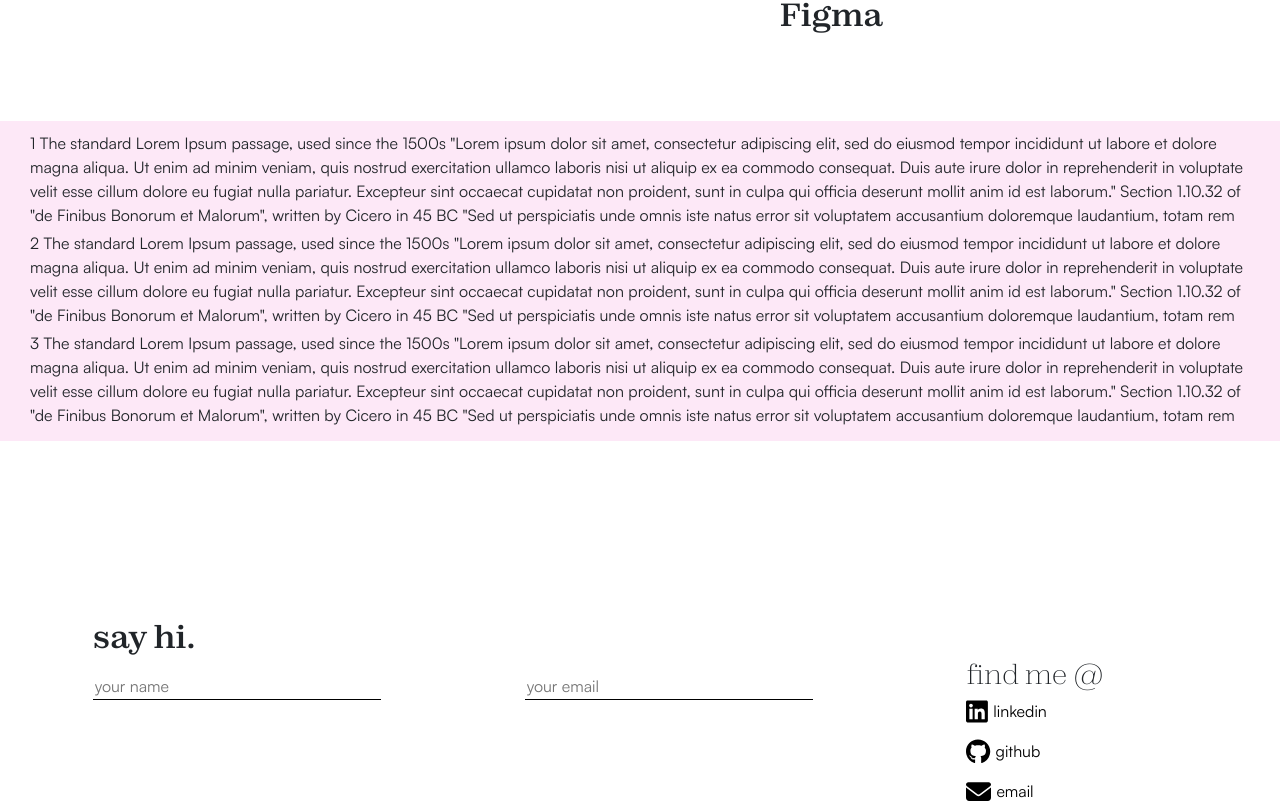
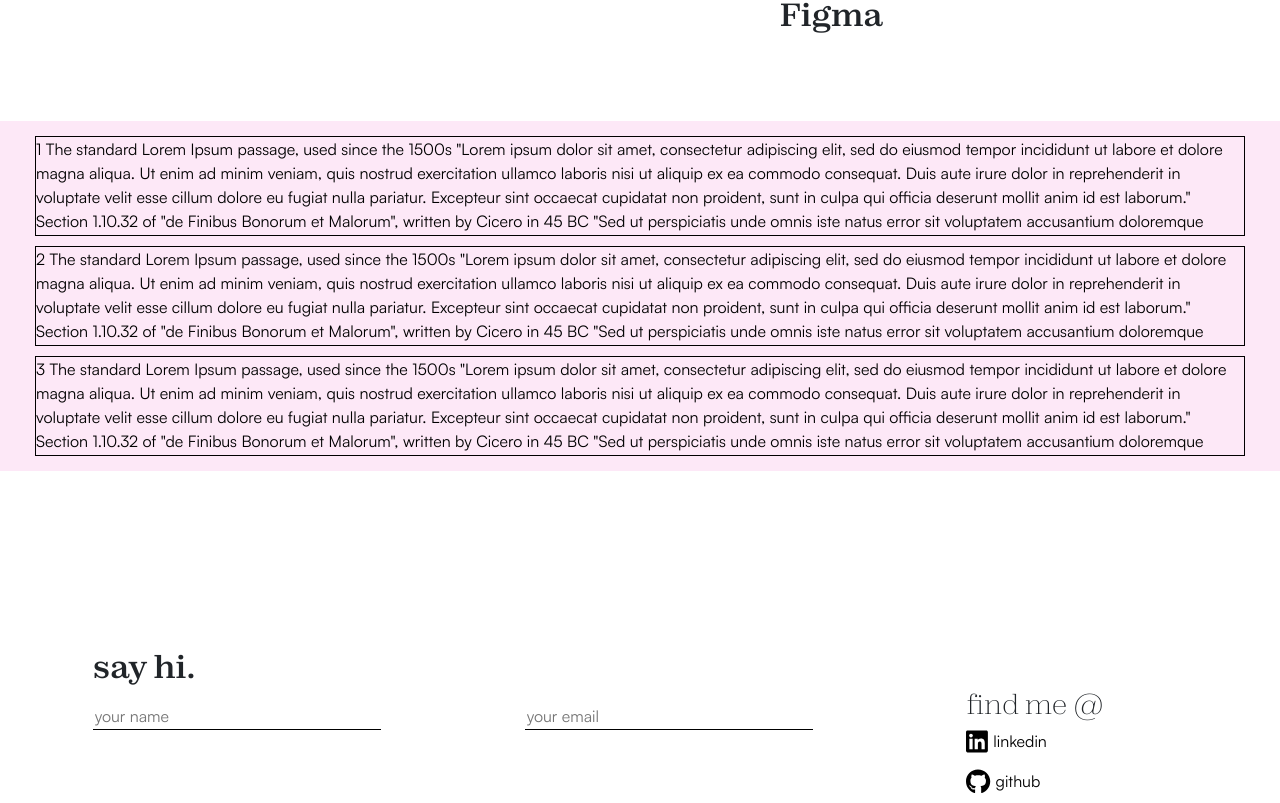
Before and after one commit to inidavies/personal-website, a Next.js app: page / in a window 1280 px wide. Shown: the part 2039-2842 px from the top of the page. Built offline with nearby package versions, Linux system fonts and the light colour scheme; no server answers.

Commit message:
smooth expansion transition

```diff
--- a/public/styles/projects.css
+++ b/public/styles/projects.css
@@ -4,14 +4,26 @@
   flex-direction: column;
   overflow: hidden;
 }
-.projectStack{
+#projects a{
+  border: 1px solid black;
+  margin:5px;
+  cursor:pointer;
   height: 100px;
   overflow: hidden;
+  text-decoration: none;
+  color:black;
+  transition: all 1s ease-in-out;
 }
-.clicked{
-  height: 100%;
+#projects a:hover,a:focus{
+  height: 50vh;
+  /** i was stumped about why the transition was so abrupt at first
+  and apparently its beacause i set height tyo 100%. Only an actual
+  value like 100px or 50vh with work for the smooth transition **/
 }
 
+.active{
+  max-height: 100%;
+}
 @media screen and (max-width: 800px){
 
   }
--- a/src/components/ProjectsPage/index.tsx
+++ b/src/components/ProjectsPage/index.tsx
@@ -1,22 +1,27 @@
 import React, { useState } from "react";
+import Collapse from "react-bootstrap/Collapse";
+
 function ProjectsPage() {
-  const [isClicked, setIsClicked] = useState(false);
+  const [isClicked, setIsClicked] = useState("");
 
   const mArry = ["1", "2", "3"];
+
+  function handleOnClick(item: string) {
+    const project = document.getElementById(`project${item}`);
+    console.log(project);
+    if (project) {
+      project.classList.toggle("active");
+    }
+  }
 
   const RenderProjects = () => {
     return mArry.map((item: any) => {
       return (
-        <div
+        <a
+          className="projectCard"
           id={`project${item}`}
-          className="projectStack"
-          onClick={() => {
-            setIsClicked(!isClicked);
-            const project = document.getElementById(`project${item}`);
-            if (project) {
-              project.style.height = isClicked ? "100%" : "100px";
-            }
-          }}
+
+          //onClick={() => handleOnClick(item)}
         >
           <p>
             {item} The standard Lorem Ipsum passage, used since the 1500s "Lorem
@@ -87,7 +92,7 @@
             selection: he rejects pleasures to secure other greater pleasures,
             or else he endures pains to avoid worse pains."
           </p>
-        </div>
+        </a>
       );
     });
   };
```
